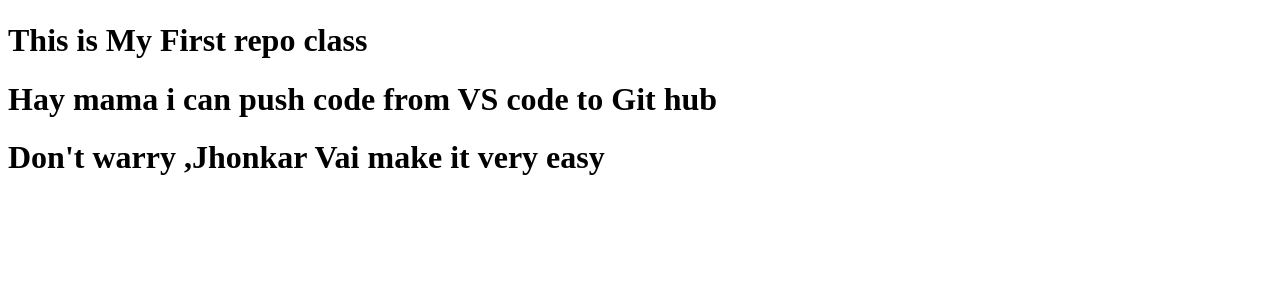
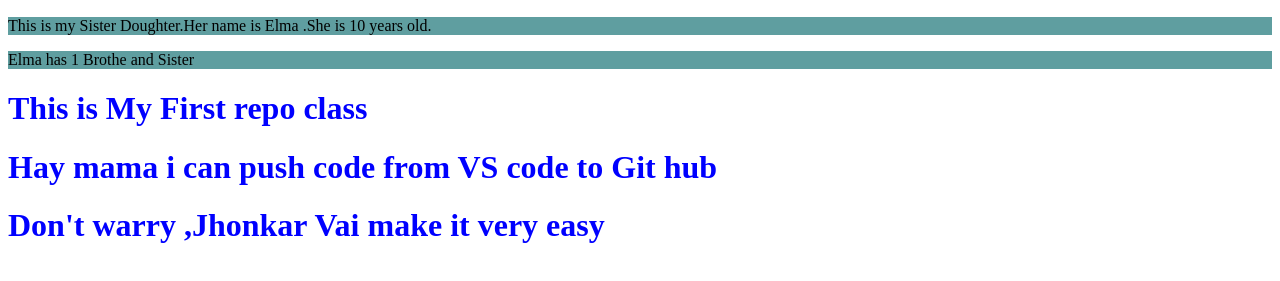
Before and after one commit to Mahin-Rhaman/My-Secand-Repo, a plain HTML site: page index.html in a window 1280 px wide. Shown: the part 311-592 px from the top of the page. Drawn offline with Linux system fonts and the light colour scheme.

Commit message:
added peragraph

```diff
--- a/index.html
+++ b/index.html
@@ -7,6 +7,8 @@
     <title>My Secand Repo</title>
     <link rel="stylesheet" href="style.css">
     <img src="ELMA.JPG" alt="">
+        <p>This is my Sister Doughter.Her name is Elma .She is 10 years old. </p>
+        <p>Elma has 1 Brothe and Sister</p>
 </head>
 <body>
     <h1>This is My First repo class</h1>
--- a/style.css
+++ b/style.css
@@ -0,0 +1,7 @@
+h1{
+color: blue;
+}
+p{
+    background-color: cadetblue;
+    color: black;
+}
```
